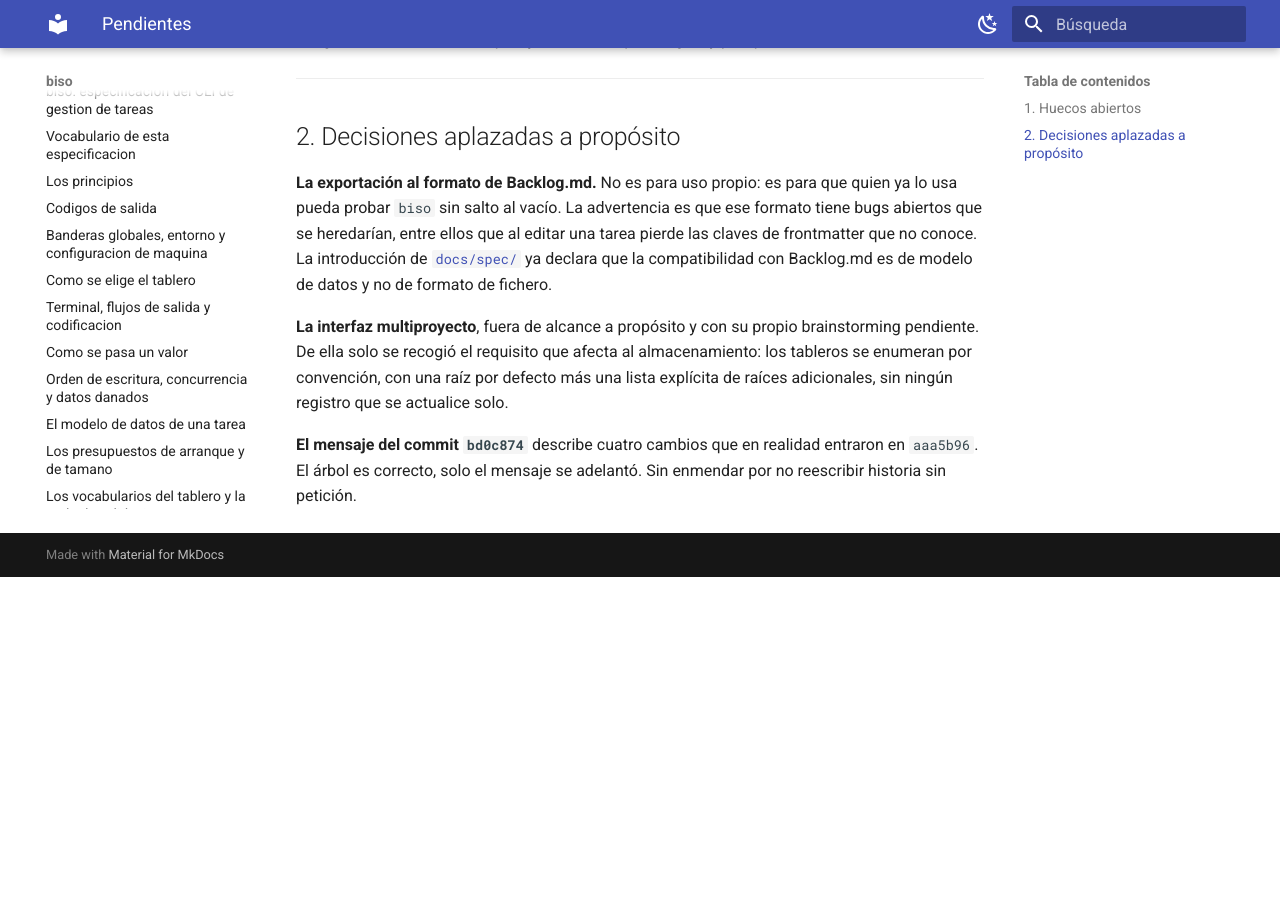
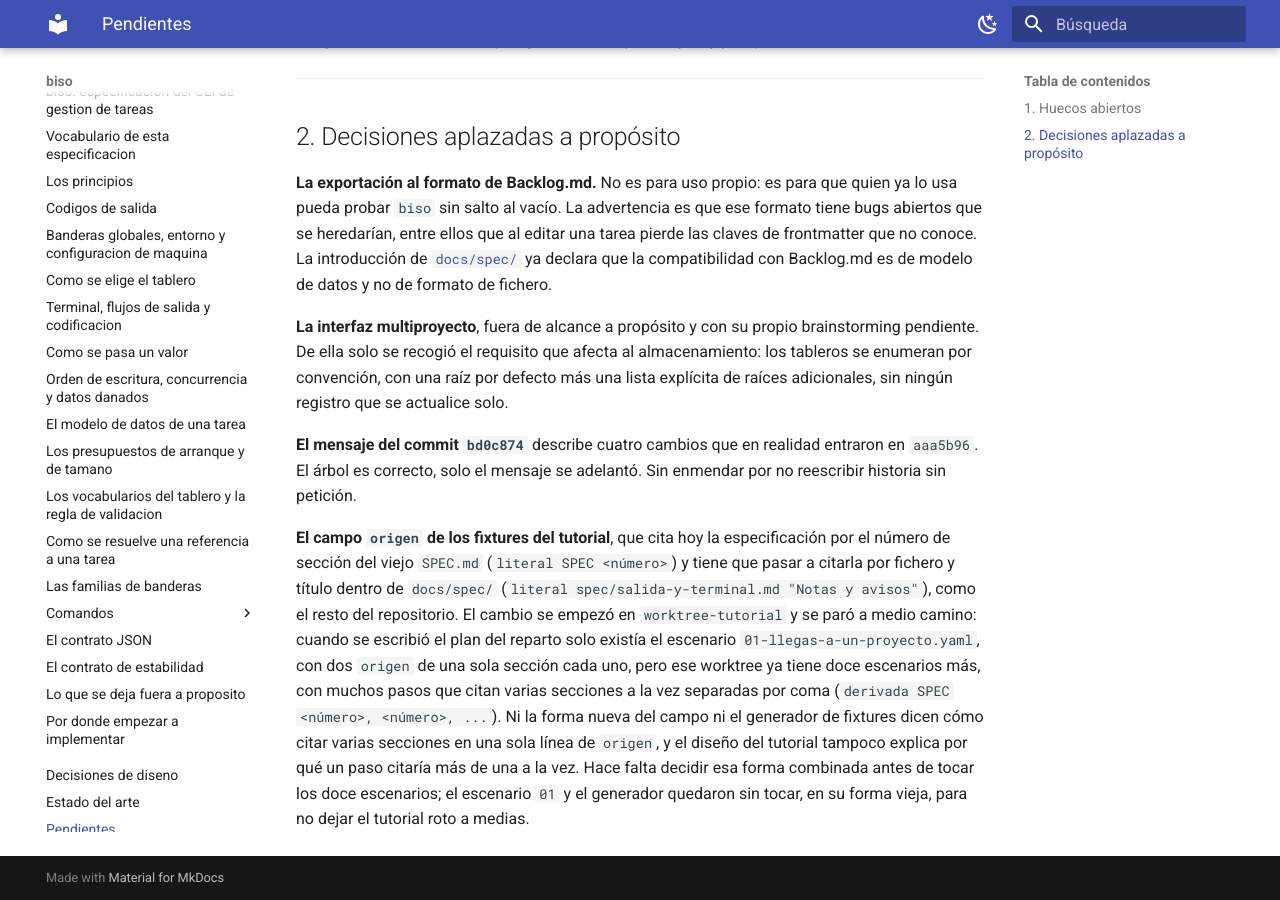
Before and after one commit to avilches/Biso, an MkDocs documentation site: the page built from docs/PENDIENTES.md, in a window 1280 px wide and 900 px high, scrolled down 1866 px. Built offline with MkDocs 1.6.1 and Material for MkDocs 9.7.7, drawn with Linux system fonts in a browser that asks for light colours; before the commit the page ends 2443 px from its top, so only the background shows below that.

Commit message:
Aplaza la tarea 10: el tutorial ya tiene doce escenarios mas con origen combinado

```diff
--- a/docs/PENDIENTES.md
+++ b/docs/PENDIENTES.md
@@ -84,3 +84,15 @@ actualice solo.
 
 **El mensaje del commit `bd0c874`** describe cuatro cambios que en realidad entraron en `aaa5b96`. El
 árbol es correcto, solo el mensaje se adelantó. Sin enmendar por no reescribir historia sin petición.
+
+**El campo `origen` de los fixtures del tutorial**, que cita hoy la especificación por el número de
+sección del viejo `SPEC.md` (`literal SPEC <número>`) y tiene que pasar a citarla por fichero y título
+dentro de `docs/spec/` (`literal spec/salida-y-terminal.md "Notas y avisos"`), como el resto del
+repositorio. El cambio se empezó en `worktree-tutorial` y se paró a medio camino: cuando se escribió el
+plan del reparto solo existía el escenario `01-llegas-a-un-proyecto.yaml`, con dos `origen` de una sola
+sección cada uno, pero ese worktree ya tiene doce escenarios más, con muchos pasos que citan varias
+secciones a la vez separadas por coma (`derivada SPEC <número>, <número>, ...`). Ni la forma nueva del
+campo ni el generador de fixtures dicen cómo citar varias secciones en una sola línea de `origen`, y el
+diseño del tutorial tampoco explica por qué un paso citaría más de una a la vez. Hace falta decidir esa
+forma combinada antes de tocar los doce escenarios; el escenario `01` y el generador quedaron sin tocar,
+en su forma vieja, para no dejar el tutorial roto a medias.
```
Also changed, not shown: docs/superpowers/plans/2026-09-10-reparto-de-la-spec.md (+8 -0 lines).
